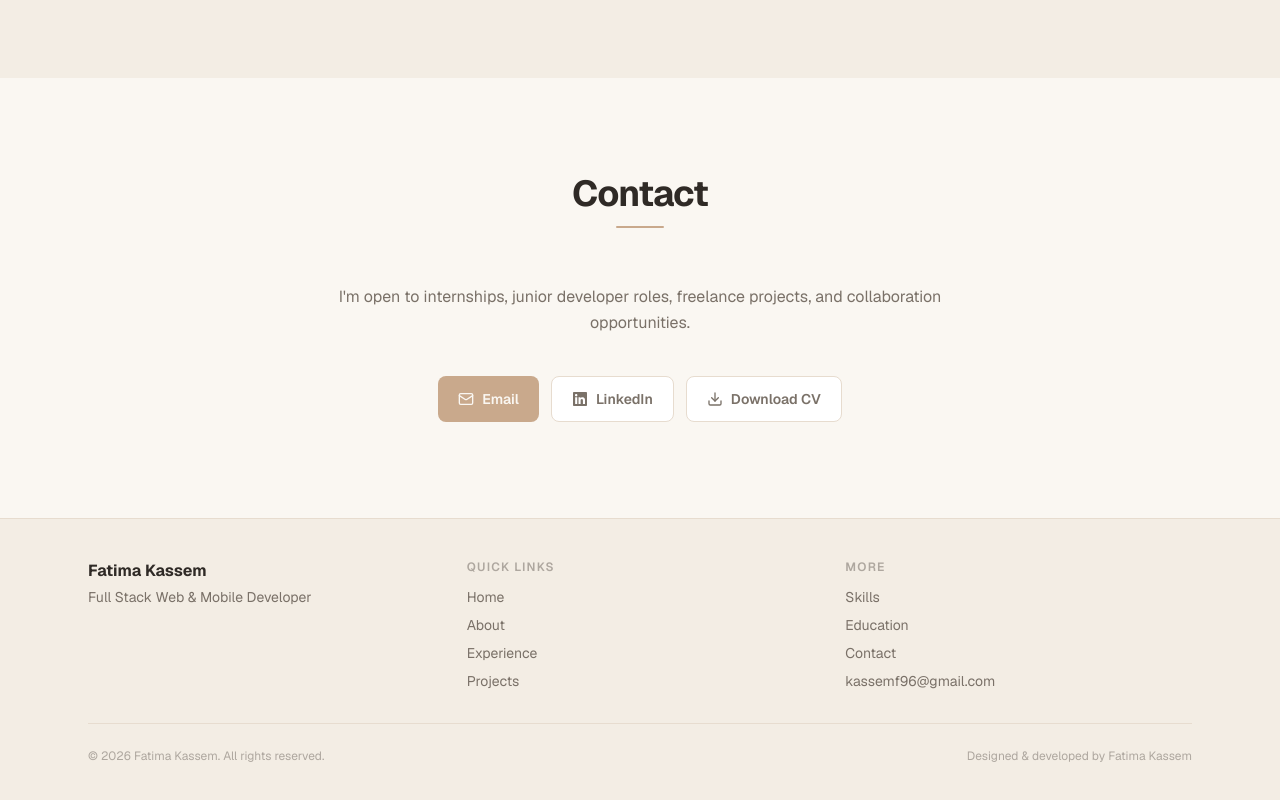
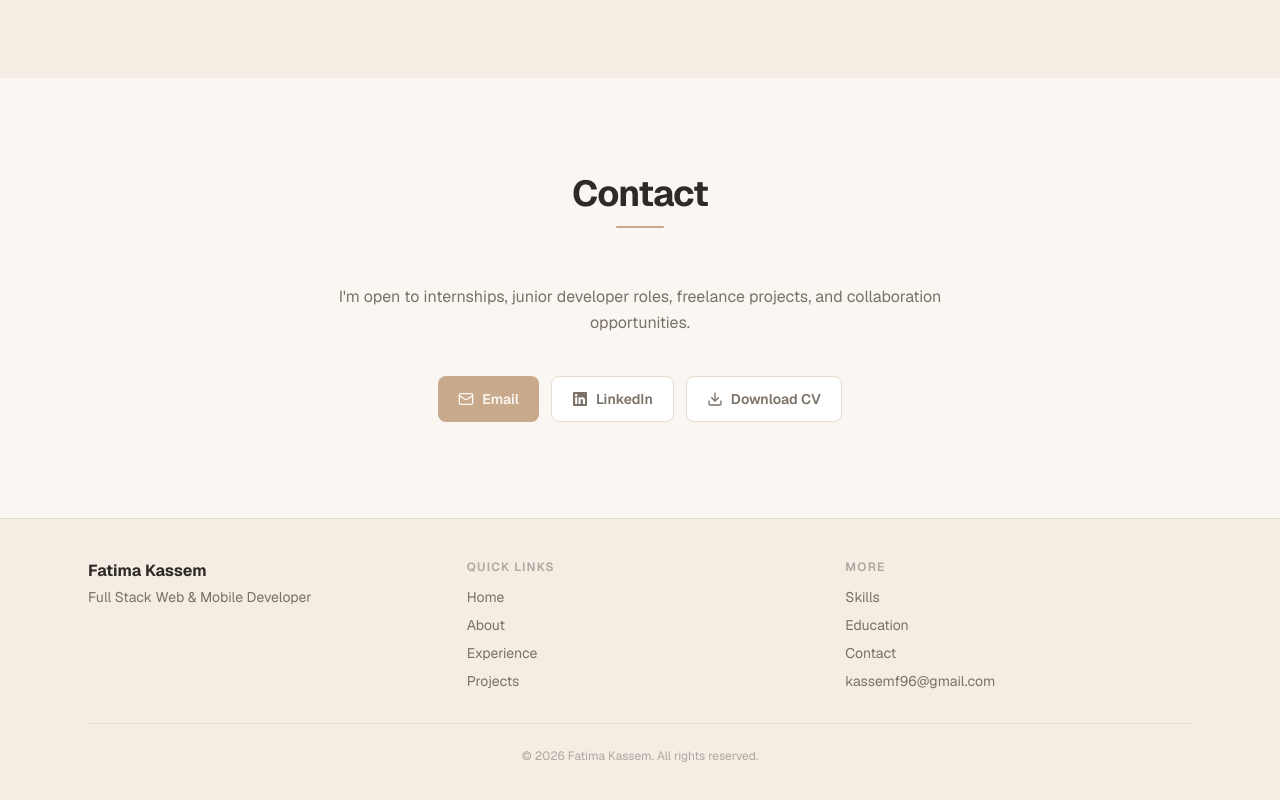
Before and after one commit to fatimahksm/fatima-portfolio, a Next.js app: page / in a window 1280 px wide. Shown: the part 4951-5751 px from the top of the page. Built offline with nearby package versions, Linux system fonts and the light colour scheme.

Commit message:
Simplify footer bottom bar to copyright line only
Co-Authored-By: Claude Fable 5 <noreply@anthropic.com>
Claude-Session: https://claude.ai/code/session_01FqdwQd9FXVu1dTrsUeRosE

```diff
--- a/components/Footer.tsx
+++ b/components/Footer.tsx
@@ -77,12 +77,9 @@ export default function Footer({ lang }: FooterProps) {
         </div>
 
         {/* Bottom bar */}
-        <div className="border-t border-divider pt-6 flex flex-col sm:flex-row items-center justify-between gap-3">
+        <div className="border-t border-divider pt-6 flex justify-center">
           <p className="text-xs text-ink-3">
             © {year} {personalInfo.name}. {lang === 'en' ? 'All rights reserved.' : 'Tous droits réservés.'}
-          </p>
-          <p className="text-xs text-ink-3">
-            {lang === 'en' ? 'Designed & developed by Fatima Kassem' : 'Conçu et développé par Fatima Kassem'}
           </p>
         </div>
       </div>
```
